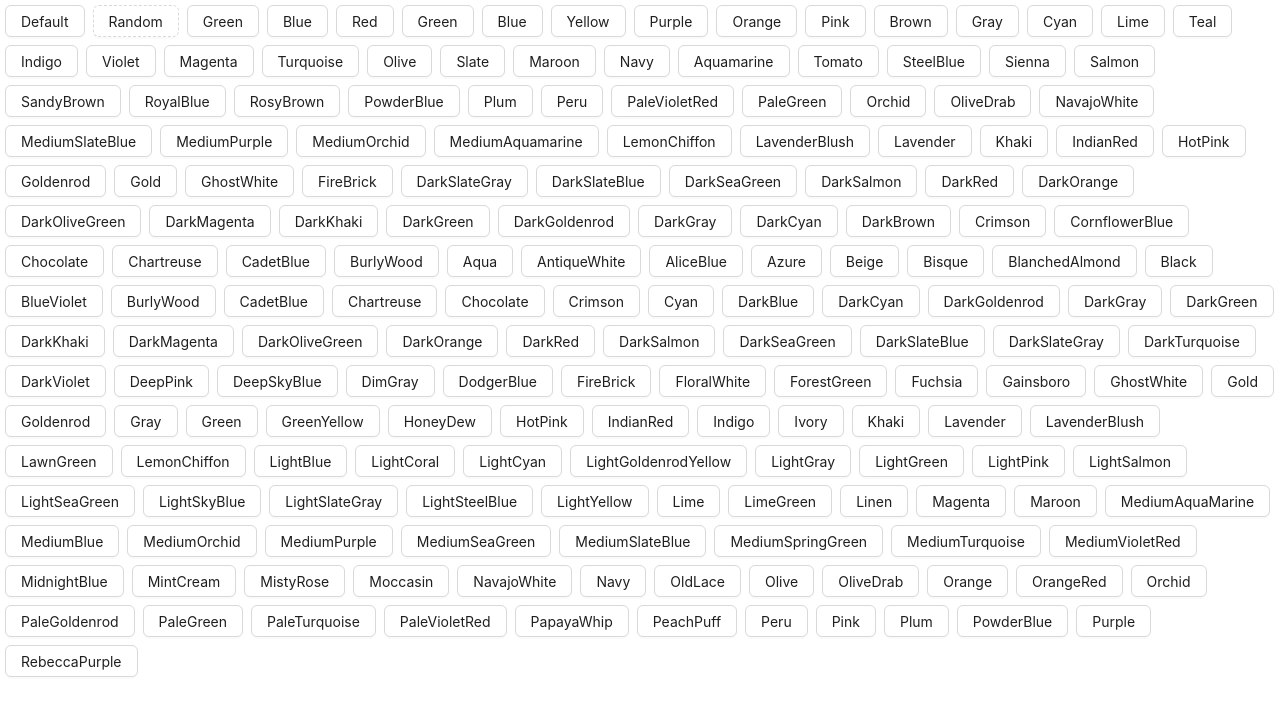
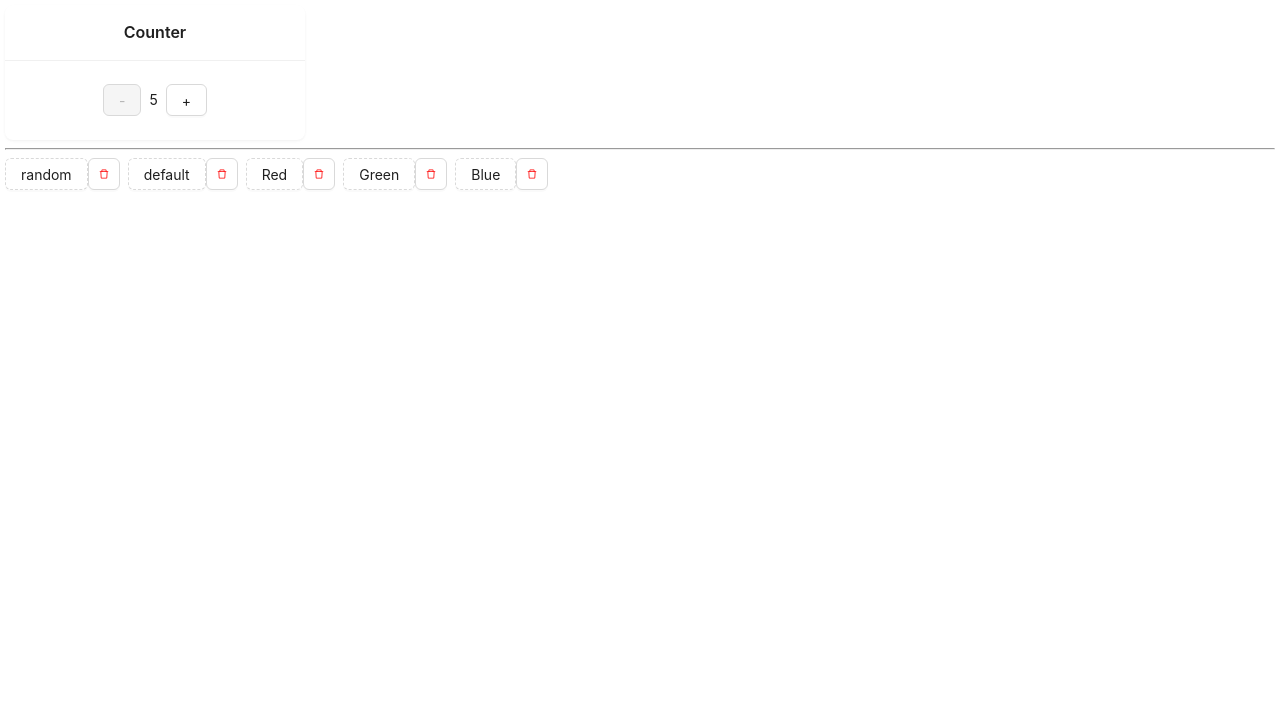
Before and after one commit to Tayyab-cs/demo-app, a React (Create React App) app: page / in a window 1280 px wide. Shown: the top 716 px of the page. Built offline with nearby package versions, Linux system fonts and the light colour scheme.

Commit message:
Buttons on Count

```diff
--- a/package.json
+++ b/package.json
@@ -3,6 +3,7 @@
   "version": "0.1.0",
   "private": true,
   "dependencies": {
+    "@ant-design/icons": "^5.2.6",
     "@testing-library/jest-dom": "^5.17.0",
     "@testing-library/react": "^13.4.0",
     "@testing-library/user-event": "^13.5.0",
@@ -10,6 +11,7 @@
     "react": "^18.2.0",
     "react-dom": "^18.2.0",
     "react-scripts": "5.0.1",
+    "uuid": "^9.0.1",
     "web-vitals": "^2.1.4"
   },
   "scripts": {
--- a/src/App.js
+++ b/src/App.js
@@ -1,34 +1,30 @@
-import { useState } from "react";
 import "./App.css";
-import { Flex, Button } from "antd";
+import ColorButtons from "./components/ColorButtons.jsx";
 import { COLORS } from "./colors.js";
 
 function App() {
-  const [bgColor, setBgColor] = useState('#fff');
-
+  // Random Color Picker
   const getRandomColor = () => {
     const randomIndex = Math.floor(Math.random() * COLORS.length);
     const color = COLORS[randomIndex];
     return color.hex;
   };
 
-  return (
-  <div style={{ backgroundColor: bgColor, height: '100%', padding: '5px' }}>
-    <Flex gap="small" wrap="wrap">
-        <Button name="default" onClick={() => setBgColor('#fff')}>Default</Button>
-        <Button name="random" type="dashed" onClick={() => setBgColor(getRandomColor())}>Random</Button>
-        <Button name="green" onClick={() => setBgColor('#008000')}>Green</Button>
-        <Button name="blue" onClick={() => setBgColor('#0000FF')}>Blue</Button>
-        {
-          COLORS.map((color, index) => (
-            <Button name={color.name} key={color.name + index} onClick={() => setBgColor(color.hex)}>
-              {color.name}
-            </Button>
-          ))
-        }
-    </Flex>
-  </div>
-  )
+  // default and random colors array
+  const newColors = [
+    { name: "default", hex: "#ffffff" },
+    { name: "random", hex: getRandomColor },
+  ];
+
+  // checking newColors exists in COLORS array or not
+  newColors.forEach(newColor => {
+    const colorExists = COLORS.some(color => color.name === newColor.name);
+    if (!colorExists) {
+      COLORS.unshift(newColor);
+    }
+  });
+
+  return <ColorButtons colors={COLORS} />;
 }
 
 export default App;
--- /dev/null
+++ b/src/components/ColorButtons.jsx
@@ -0,0 +1,144 @@
+import React, { useEffect, useState } from "react";
+import { DeleteOutlined } from "@ant-design/icons";
+import { Flex, Button, Card, Alert, Typography, Space } from "antd";
+
+const { Text } = Typography;
+
+export default function ColorButtons(props) {
+  const [bgColor, setBgColor] = useState("#fff");
+  const [count, setCount] = useState(5);
+  const [alertMsg, setAlertMsg] = useState('');
+  const [alertType, setAlertType] = useState('');
+  const [showAlert, setShowAlert] = useState(false);
+  const [mutateColors, setMutateColors] = useState([]);
+  const [displayColors, setDisplayColors] = useState([]);
+
+  // Saving original colors array to mutable colors array
+  useEffect(() => {
+    let colors = props.colors;
+    colors = colors.map((col, index) => ({
+      ...col,
+      id: col.name + index,
+      isDelete: false,
+    }));
+    setMutateColors(colors);
+    setDisplayColors(() => colors.slice(0, count));
+  }, []);
+
+  // Handling Count Increment and Decrement
+  const countIncrement = () => {
+    if(count <= mutateColors.length) {
+      setCount(() => count + 1);
+      setShowAlert(() => false);
+      setDisplayColors(() =>
+      mutateColors.filter((col) => !col.isDelete).slice(0, count + 1)
+      );
+    } else {
+      setAlertMsg('Colors Limit Reached');
+      setAlertType('warning');
+      setShowAlert(true);
+    }
+  };
+  const countDecrement = () => {
+    if (count > 5) {
+      setCount(() => count - 1);
+      setShowAlert(() => false);
+      setDisplayColors(() =>
+        mutateColors.filter((col) => !col.isDelete).slice(0, count - 1)
+      );
+    } else if (count === 5) {
+      setShowAlert(() => true);
+    }
+  };
+
+  // Handling Alert
+  const handleAlertClose = () => {
+    setShowAlert(() => false);
+  };
+
+  // Delete Button
+  const handleDelete = (colorId) => {
+    if (count === 5) {
+      setAlertMsg('You are not allowed to perform this action');
+      setAlertType('error');
+      setShowAlert(() => true);
+    } else if (count > 5) {
+      const updatedColors = mutateColors.map((col) =>
+        col.id === colorId ? { ...col, isDelete: true } : col
+      );
+      setMutateColors(updatedColors);
+      setDisplayColors(
+        updatedColors.filter((col) => !col.isDelete).slice(0, count - 1)
+      );
+      setShowAlert(false);
+      setCount((preCount) => preCount - 1);
+    }
+  };
+
+  return (
+    <div style={{ backgroundColor: bgColor, height: "100vh", padding: "5px" }}>
+      {/***** CARD *****/}
+      <Flex gap="large">
+        <Card
+          title="Counter"
+          bordered={false}
+          style={{ width: 300, textAlign: "center" }}
+        >
+          <Space>
+            <Button disabled={count === 5} onClick={() => countDecrement()}>
+              -
+            </Button>
+            <Text>{count}</Text>
+            <Button onClick={() => countIncrement()}>+</Button>
+          </Space>
+        </Card>
+        <div>
+          {showAlert && (
+            <Alert
+              message={alertMsg}
+              type={alertType}
+              showIcon
+              closable
+              onClose={() => handleAlertClose()}
+            />
+          )}
+        </div>
+      </Flex>
+      <hr />
+
+      {/***** BUTTONS *****/}
+      <Flex gap="small" wrap="wrap">
+        {displayColors.map((color, index) => (
+          <span
+            key={color.name + index}
+            style={{ display: "flex", flexDirection: "row" }}
+          >
+            <Button
+              name={color.name}
+              key={color.key}
+              type="dashed"
+              onClick={() => {
+                setShowAlert(false);
+                setBgColor(color.hex);
+              }}
+            >
+              {color.name}
+            </Button>
+            <Button
+              style={{
+                width: "1px",
+                display: "flex",
+                justifyContent: "center",
+                alignItems: "center",
+                color: "red",
+              }}
+              onClick={() => handleDelete(color.id)}
+            >
+              <DeleteOutlined style={{ fontSize: "10px" }} />
+            </Button>
+          </span>
+        ))}
+      </Flex>
+    </div>
+  );
+}
```
Also changed, not shown: 1 other file (tests, documents, lock files or other folders).
